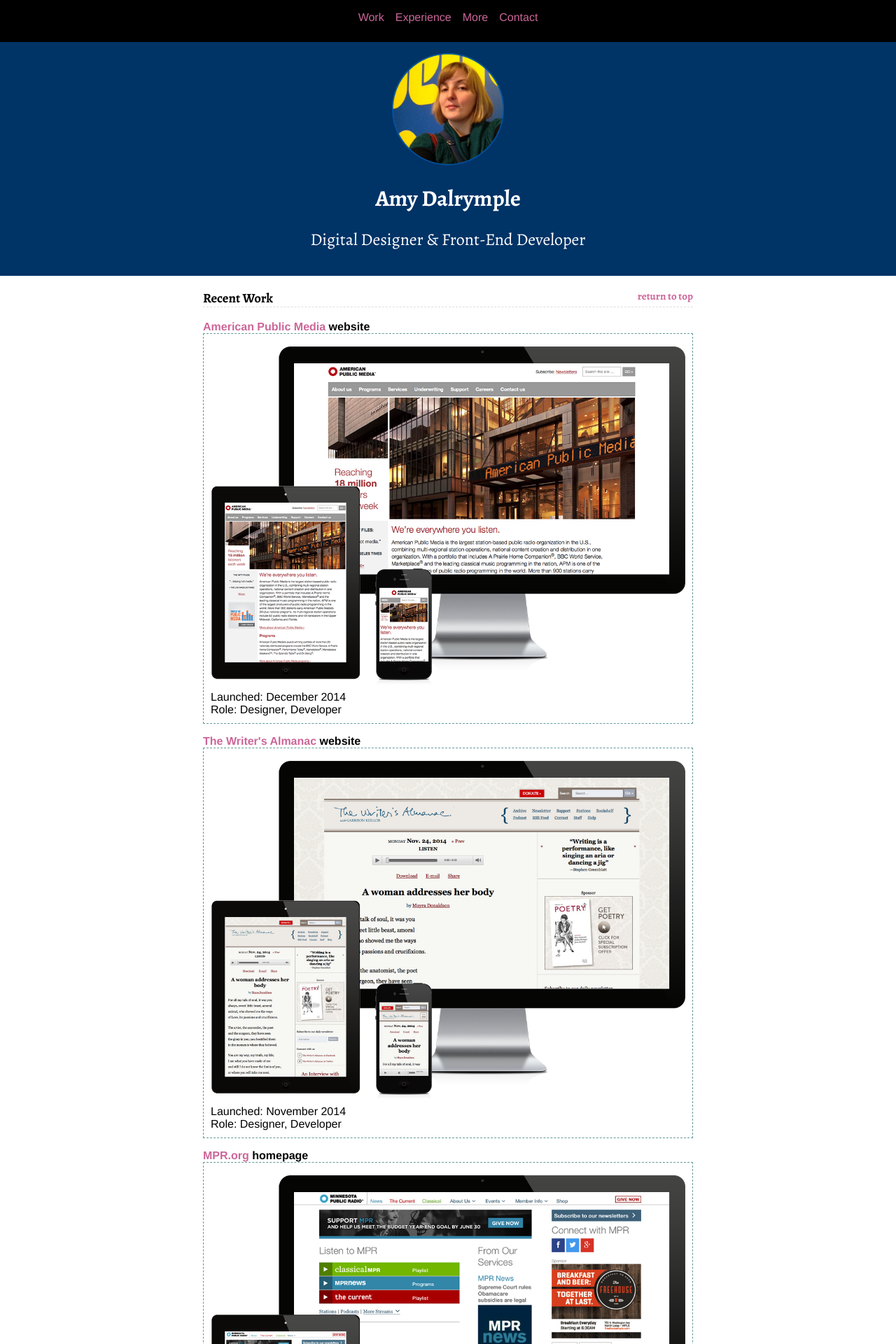
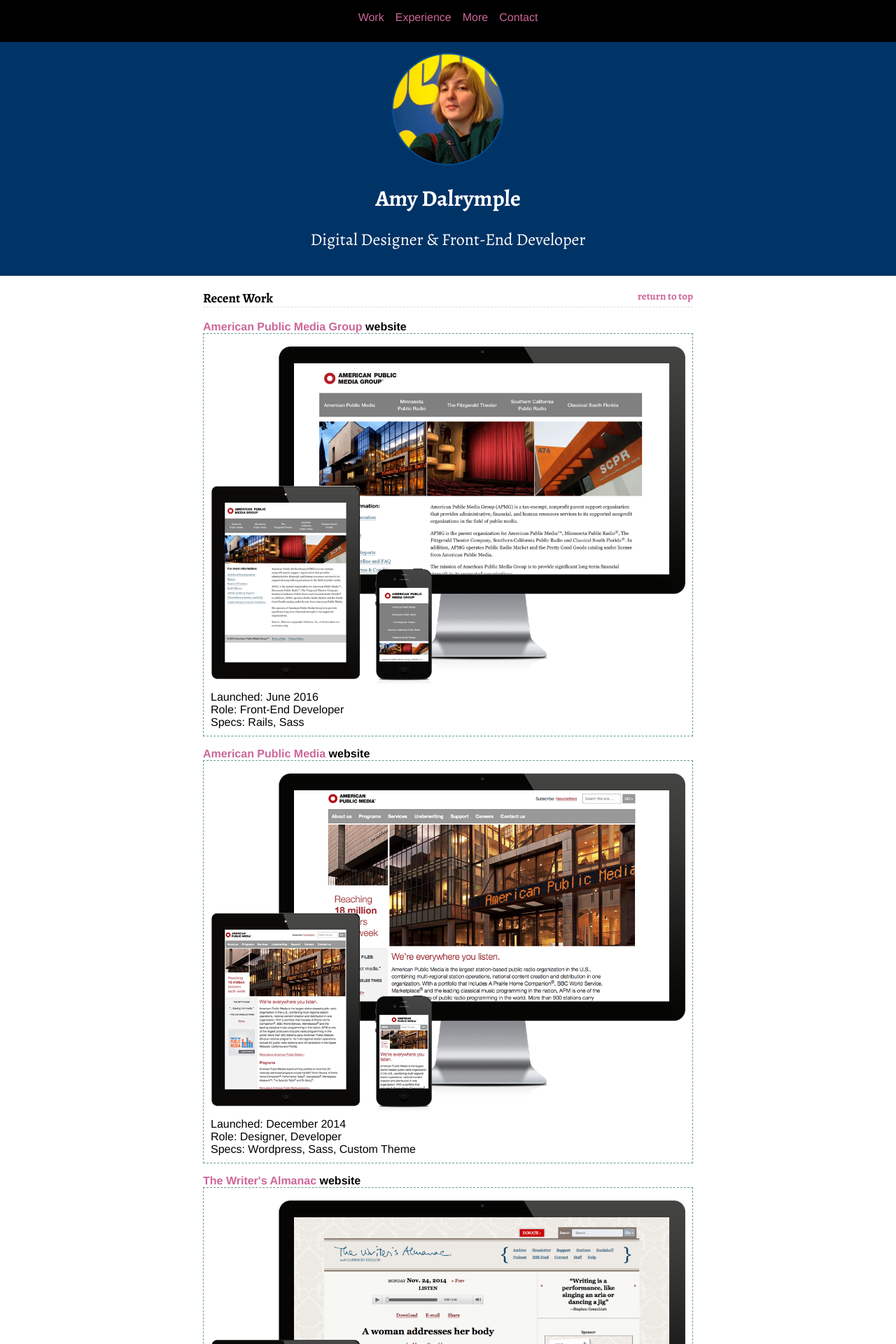
Before and after one commit to pork-chop/amydalrymple, a PHP site: page / in a window 1280 px wide. Shown: the top 1920 px of the page at 70% size. Run offline with PHP 8.4, Linux system fonts and the light colour scheme.

Commit message:
portfolio updates

```diff
--- a/index.php
+++ b/index.php
@@ -62,55 +62,72 @@
 
 		<h3><a id="work"></a>Recent Work <small class="right"><a href="#top">return to top</a></small></h3>
 		<dl class="works">
+			<dt><a href="http://americanpublicmediagroup.org" target="_blank">American Public Media Group</a> website</dt>
+			<dd>
+				<img src="/img/work_apmg.png" alt="American Public Media Group website">
+				Launched: June 2016<br>
+				Role: Front-End Developer<br>
+				Specs: Rails, Sass</dd>
+
 			<dt><a href="http://americanpublicmedia.org" target="_blank">American Public Media</a> website</dt>
 			<dd>
 				<img src="/img/work_apm.png" alt="American Public Media website">
 				Launched: December 2014<br>
-				Role: Designer, Developer</dd>
+				Role: Designer, Developer<br>
+				Specs: Wordpress, Sass, Custom Theme</dd>
 
 			<dt><a href="http://writersalmanac.org" target="_blank">The Writer's Almanac</a> website</dt>
 			<dd>
 				<img src="/img/work_twa.png" alt="The Writer's Alamanac website">
 				Launched: November 2014<br>
-				Role: Designer, Developer</dd>
+				Role: Developer<br>
+				Specs: Wordpress, Sass, Custom Theme</dd>
 
 			<dt><a href="http://mpr.org" target="_blank">MPR.org</a> homepage</dt>
 			<dd>
 				<img src="/img/work_mpr.png" alt="MPR.org homepage">
 				Launched: October 2014<br>
-				Role: Designer, Developer</dd>
+				Role: Designer, Developer<br>
+				Specs: PHP, Sass</dd>
 
 			<dt><a href="http://www.publicradiocustomtravel.org/" target="_blank">Public Radio Custom Travel</a> website</dt>
 			<dd>
 				<img src="/img/work_prct.png" alt="Public Radio Custom Travel website">
 				Launched: September 2014<br>
-				Role: Designer, Developer</dd>
+				Role: Designer, Developer<br>
+				Specs: PHP, Sass</dd>
 
 			<dt><a href="http://prairiehome.org" target="_blank">A Prairie Home Companion</a> website</dt>
 			<dd>
 				<img src="/img/work_aphc.png" alt="A Prairie Home Companion website">
 				Launched: June 2014<br>
-				Role: Designer, Tech Lead</dd>
+				Role: Designer, Tech Lead<br>
+				Specs: Wordpress, Genesis Theme, Sass</dd>
 
 			<dt><a href="http://topcoast.mprnews.org/">Top Coast Festival</a> website</dt>
 			<dd>
 				<img src="/img/work_topcoast.png" alt="Top Coast Festival website">
 				Launched: January 2014<br>
-				Role: Designer, Developer</dd>
+				Role: Designer, Developer<br>
+				Specs: PHP</dd>
 
 			<dt><a href="https://www.solutran.com/s3healthysavings/" target="_blank">S3 Healthy Savings webpage</a></dt>
 			<dd>
 				<img src="/img/work_s3health.png" alt="S3 Healthy Savings webpage">
 				Launched: 2013<br>
-				Role: Developer</dd>
+				Role: Developer<br>
+				Specs: .NET, Javascript</dd>
 		</dl>
 
 		<h3><a id="experience"></a>Experience <small class="right"><a href="#top">return to top</a></small></h3>
 
 		<h4>Work History</h4>
 		<ul class="twocolumns">
+			<li>tena.cious<br>
+				<small>Web Developer<br>June 2015&ndash;current</small></li>
+
 			<li>Minnesota Public Radio<br>
-				<small>Digital Designer/Developer<br>December 2013&ndash;current</small></li>
+				<small>Digital Designer/Developer<br>December 2013&ndash;June 2015</small></li>
 
 			<li>Gage Marketing<br>
 				<small>Front-End Developer<br>November 2011&ndash;November 2013</small></li>
@@ -126,7 +143,7 @@
 			<dt><h4>Skills</h4></dt>
 			<dd>
 				<ul>
-					<li>HTML5, CSS/Sass, JavaScript (jQuery), PHP, ASP.NET, MVC, XAML/C#</li>
+					<li>HTML5, CSS/Sass, JavaScript (jQuery), PHP, ASP.NET, Rails, MVC, XAML/C#</li>
 					<li>CMS systems (Wordpress, Sitefinity)</li>
 					<li>Responsive HTML email (Eloqua, ExactTarget, MailChimp, Litmus)</li>
 					<li>Adobe Creative Suite CC (Photoshop, Illustrator, Dreamweaver, and InDesign)</li>
```
Also changed, not shown: img/work_prct.png.
